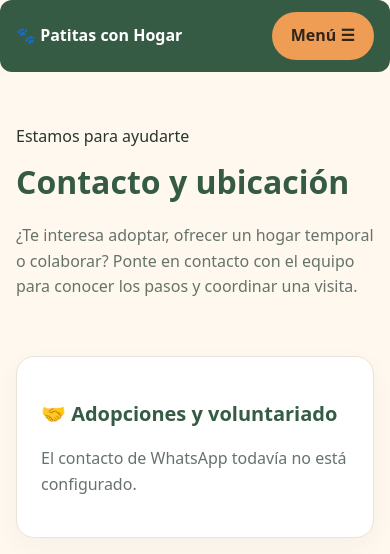
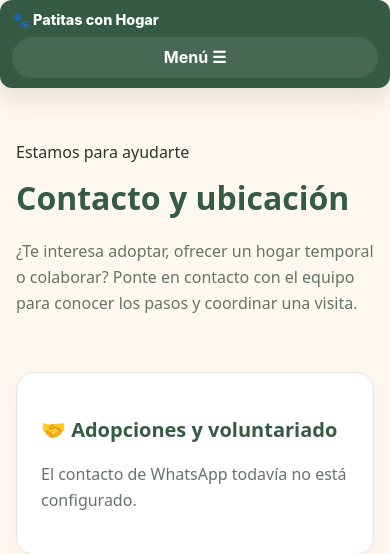
Before and after one commit to Ponce230407/Sistema_Ponce, a PHP site: page /Foto/ubicacion.php in a window 390 px wide. Shown: the top 554 px of the page. Run offline with PHP 8.4, Linux system fonts and the light colour scheme.

Commit message:
Fix mobile header overflow in the site menu by allowing wrapping and adding responsive rules for small screens

```diff
--- a/Seguir/menu.php
+++ b/Seguir/menu.php
@@ -9,7 +9,24 @@ if ($isLoggedIn && isset($pdo) && !empty($_SESSION['usuario_id'])) {
 }
 ?>
 <style>
-.site-dropdown{max-width:1140px;margin:0 auto 1.5rem;padding:.75rem 1rem;display:flex;justify-content:space-between;align-items:center;background:#365b45;color:#fff;border-radius:12px;font-family:system-ui,sans-serif;position:relative;box-sizing:border-box}.site-dropdown-brand{color:#fff;text-decoration:none;font-weight:800}.site-dropdown-details{position:relative}.site-dropdown-details summary{list-style:none;cursor:pointer;background:#ef9c55;color:#30251a;padding:.7rem 1.2rem;border-radius:999px;font-weight:750}.site-dropdown-panel{position:absolute;right:0;top:calc(100% + 4px);z-index:30;min-width:260px;padding:.5rem;background:#fff;border-radius:14px;box-shadow:0 12px 30px #0002}.site-dropdown-panel a{display:block;padding:.7rem .85rem;color:#28352e;text-decoration:none;border-radius:8px}.site-dropdown-panel a:hover{background:#f4eee4}.site-dropdown-status{margin-left:auto;margin-right:1rem;color:#e5f4e3;font-size:.9rem;font-weight:700}.site-dropdown-status:before{content:'● ';color:#a7e4a0}@media(max-width:600px){.site-dropdown{flex-wrap:wrap;gap:.7rem}}
+.site-dropdown{max-width:1140px;margin:0 auto 1.5rem;padding:.75rem 1rem;display:flex;justify-content:space-between;align-items:center;gap:12px;background:#365b45;color:#fff;border-radius:12px;font-family:Inter,ui-sans-serif,system-ui,-apple-system,"Segoe UI",sans-serif;line-height:1.35;flex-wrap:wrap;box-shadow:0 10px 26px rgba(17,42,31,.12)}
+.site-dropdown-brand,.site-dropdown-status,.site-dropdown-details{min-width:0}
+.site-dropdown-brand{font-weight:800;text-decoration:none;color:#fff;font-size:1.1rem;white-space:nowrap}
+.site-dropdown-status{font-size:.84rem;opacity:.92;white-space:nowrap;overflow:hidden;text-overflow:ellipsis}
+.site-dropdown-details{margin-left:auto;position:relative}
+.site-dropdown-details summary{display:flex;align-items:center;justify-content:center;gap:.45rem;padding:.6rem .9rem;border-radius:999px;background:rgba(255,255,255,.08);cursor:pointer;list-style:none;font-weight:700;white-space:nowrap}
+.site-dropdown-details summary::-webkit-details-marker{display:none}
+.site-dropdown-panel{position:absolute;top:calc(100% + .5rem);right:0;width:min(320px,calc(100vw - 2rem));display:grid;gap:.45rem;padding:.7rem;background:#fff;color:#1d3129;border:1px solid rgba(54,91,69,.14);border-radius:14px;box-shadow:0 18px 38px rgba(38,56,44,.14);z-index:50}
+.site-dropdown-panel a{color:#1d3129;text-decoration:none;font-size:1rem;font-weight:700;padding:.6rem .8rem;border-radius:10px;display:flex;align-items:center;gap:.6rem}
+.site-dropdown-panel a:hover{background:rgba(54,91,69,.08)}
+@media (max-width:700px){
+  .site-dropdown{padding:10px 12px;gap:8px}
+  .site-dropdown-brand{font-size:.9rem;white-space:normal}
+  .site-dropdown-status{font-size:.7rem;max-width:100%;white-space:normal}
+  .site-dropdown-details{margin-left:0;width:100%}
+  .site-dropdown-details summary{width:100%;justify-content:center}
+  .site-dropdown-panel{left:0;right:auto;width:min(100%, 300px)}
+}
 </style>
 <nav class="site-dropdown" aria-label="Navegación principal">
   <a class="site-dropdown-brand" href="/Foto/public/index.html">🐾 Patitas con Hogar</a>
```
